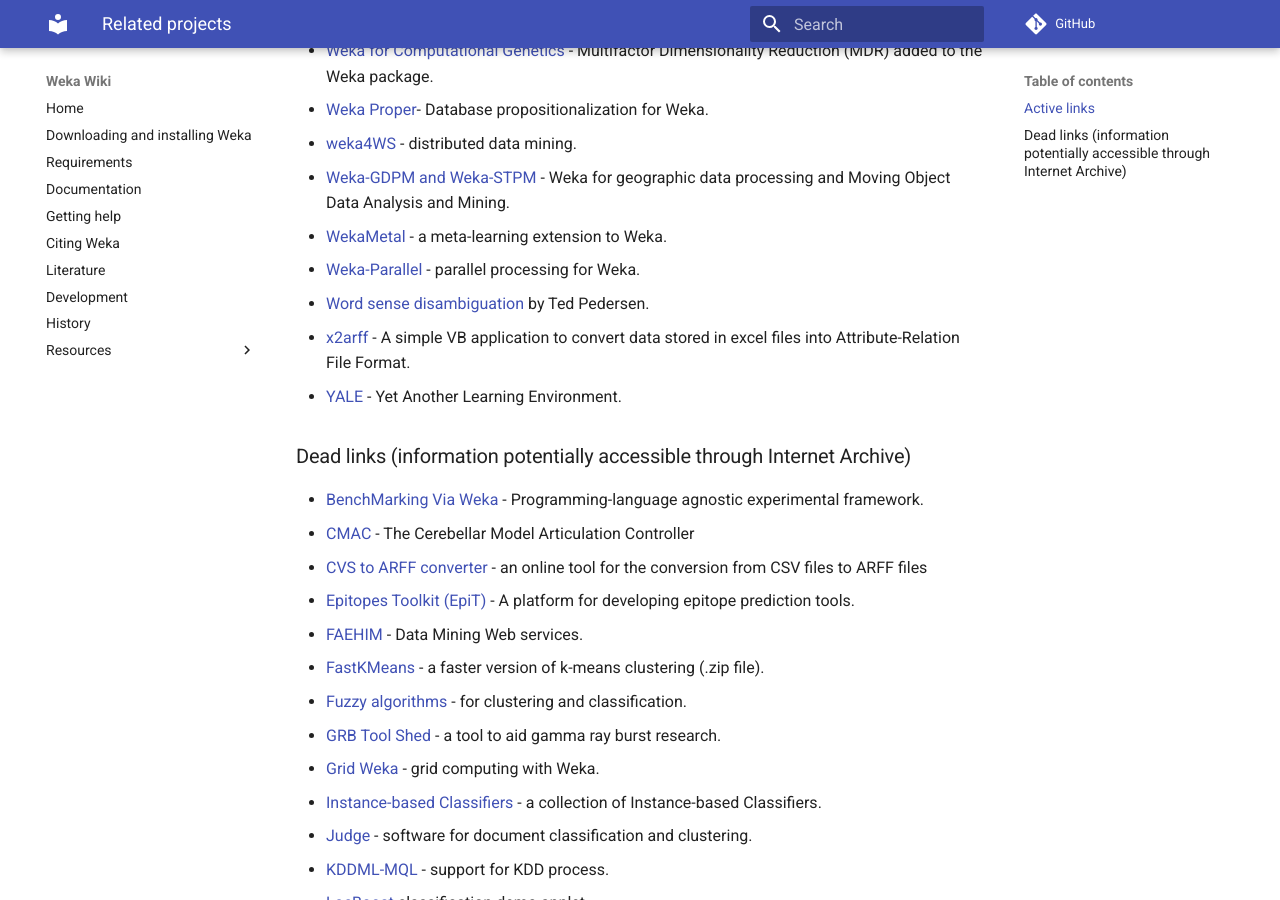
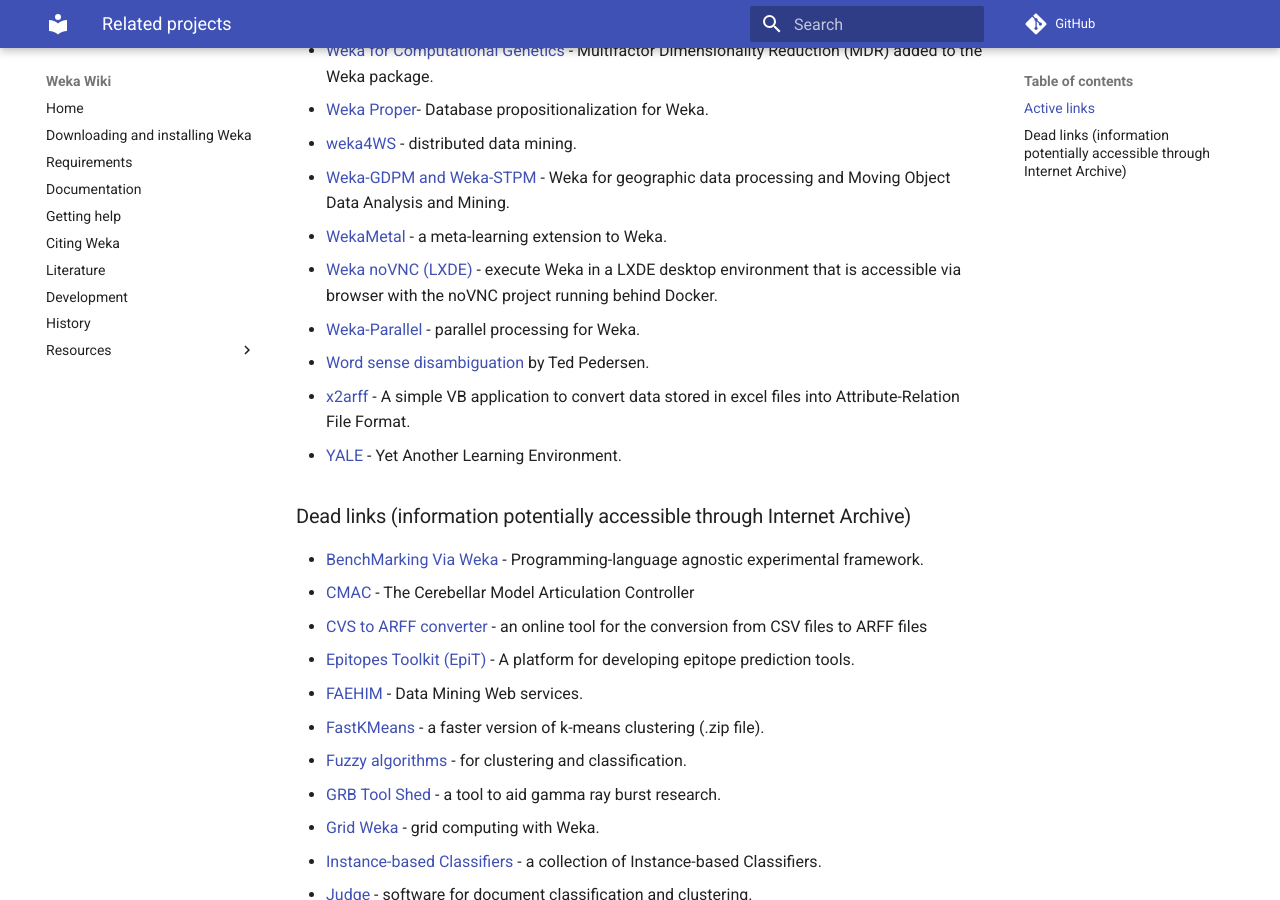
Before and after one commit to Waikato/weka-wiki, an MkDocs documentation site: the page built from docs/academic/related_projects.md, in a window 1280 px wide and 900 px high, scrolled down 2139 px. Built offline with MkDocs 1.6.1 and Material for MkDocs 9.7.7, drawn with Linux system fonts in a browser that asks for light colours; comment, search, counter and statistics services are not loaded.

Commit message:
added Weka noVNC (LXDE) project https://github.com/jmeiracorbal/weka-waikato

```diff
--- a/docs/academic/related_projects.md
+++ b/docs/academic/related_projects.md
@@ -55,6 +55,7 @@
 * [weka4WS](http://gridlab.dimes.unical.it/weka4ws/) - distributed data mining.
 * [Weka-GDPM and Weka-STPM](http://www.inf.ufsc.br/~vania/software.html) - Weka for geographic data processing and Moving Object Data Analysis and Mining.
 * [WekaMetal](http://www.cs.bris.ac.uk/research/machinelearning/wekametal/) - a meta-learning extension to Weka.
+* [Weka noVNC (LXDE)](https://github.com/jmeiracorbal/weka-waikato) - execute Weka in a LXDE desktop environment that is accessible via browser with the noVNC project running behind Docker.
 * [Weka-Parallel](http://weka-parallel.sourceforge.net/) - parallel processing for Weka.
 * [Word sense disambiguation](http://www.d.umn.edu/%7etpederse/senseval2.html) by Ted Pedersen.
 * [x2arff](https://sites.google.com/site/x2arff/home) - A simple VB application to convert data stored in excel files into Attribute-Relation File Format.
```
